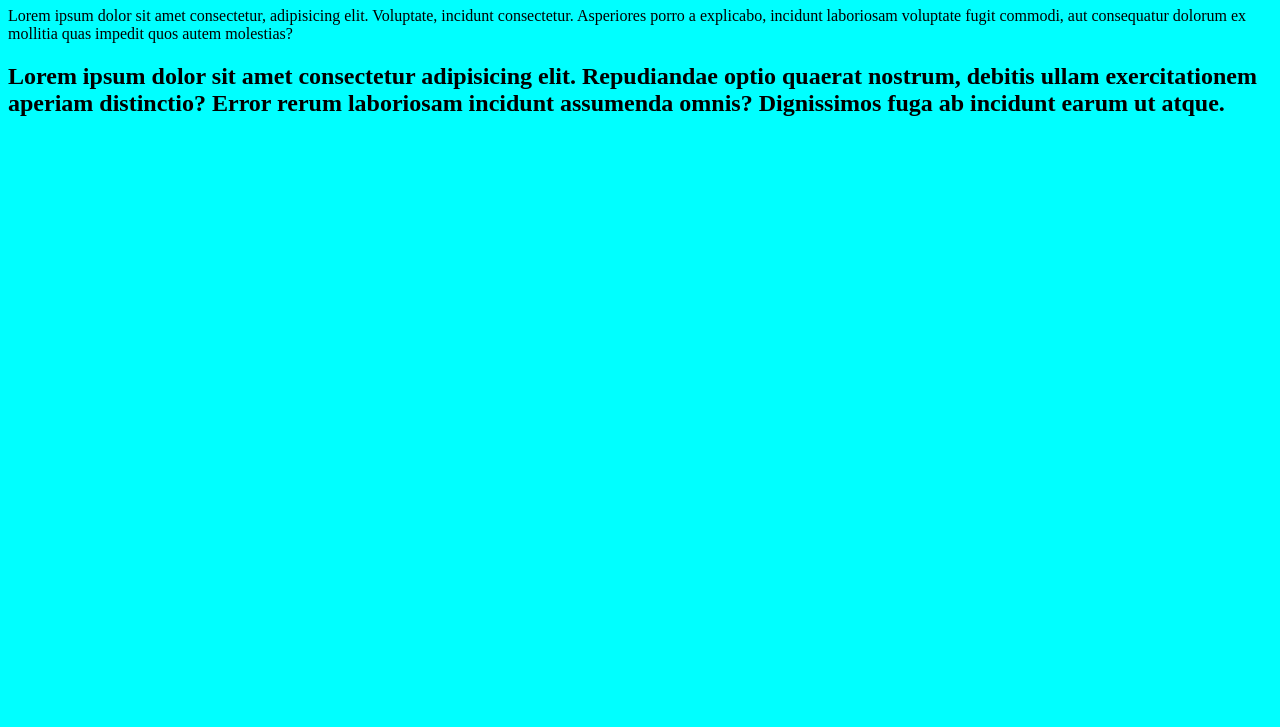
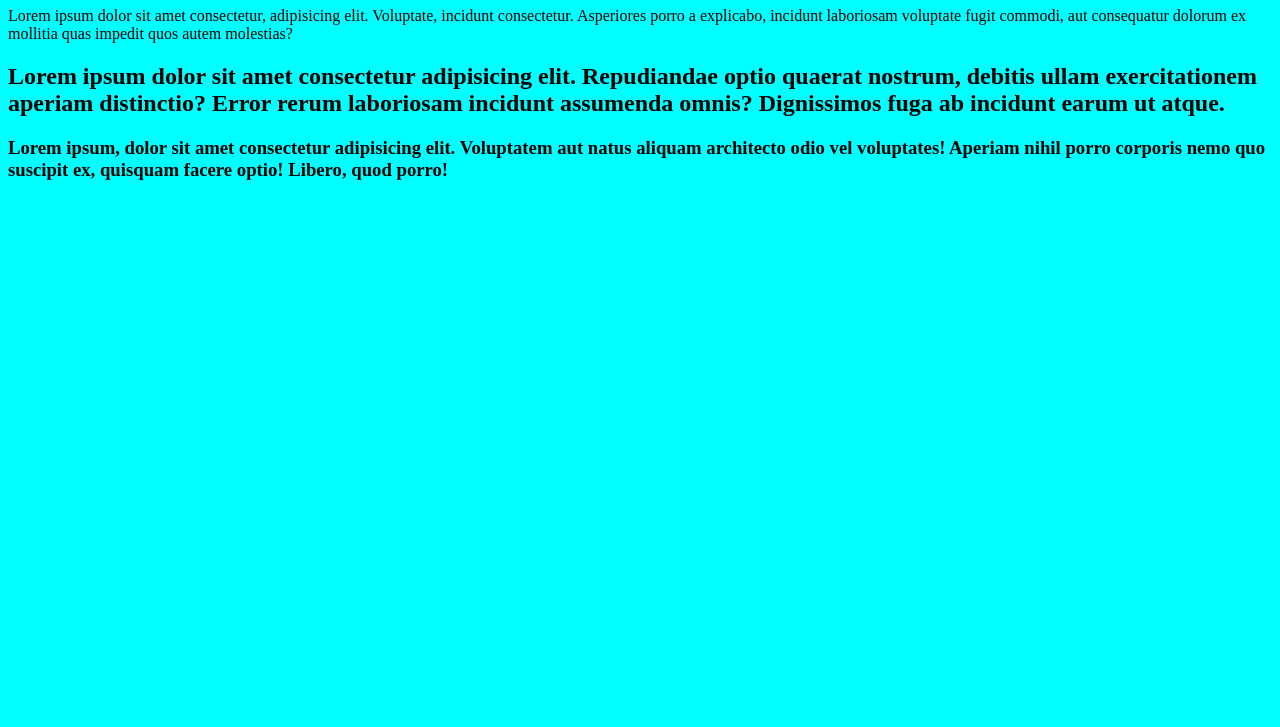
Before and after one commit to Jahongir777/landing-page, a plain HTML site: page index.html in a window 1280 px wide. Shown: the part 73-800 px from the top of the page. Drawn offline with Linux system fonts and the light colour scheme.

Commit message:
eddited html file

```diff
--- a/index.html
+++ b/index.html
@@ -17,6 +17,8 @@
         exercitationem aperiam distinctio? Error rerum laboriosam incidunt assumenda omnis? Dignissimos fuga ab incidunt
         earum ut atque.
     </h2>
+    <h3>Lorem ipsum, dolor sit amet consectetur adipisicing elit. Voluptatem aut natus aliquam architecto odio vel
+        voluptates! Aperiam nihil porro corporis nemo quo suscipit ex, quisquam facere optio! Libero, quod porro!</h3>
 </body>
 
 </html>
```
